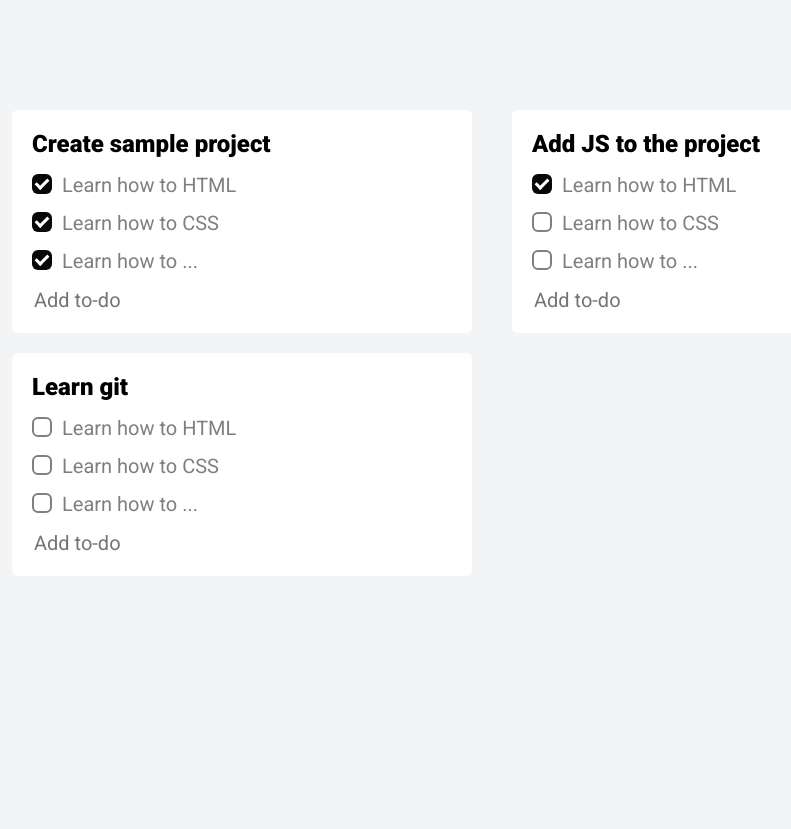
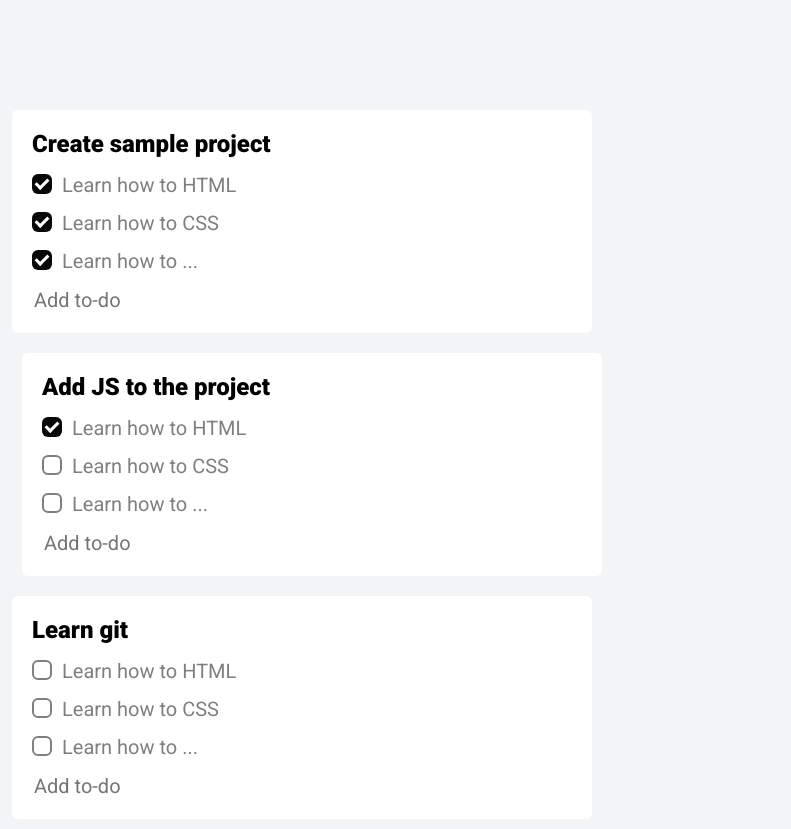
Before and after one commit to larionovaleksandr/di-todo, a plain HTML site: page index.html in a window 1280 px wide. Shown: the whole page, without its empty margins (148-939 px from the left). Before the commit the page ends 800 px from the top, so only its background shows below. Drawn offline with nearby package versions, Linux system fonts and the light colour scheme.

Commit message:
changed spacing between cards

```diff
--- a/styles.css
+++ b/styles.css
@@ -43,6 +43,7 @@ margin-bottom: 62px;
 }
 
 .card-item {
+    min-width: 580px;
     height: 100%;
     flex-basis: calc(50% - 20px);
     border-radius: 6px;
```
